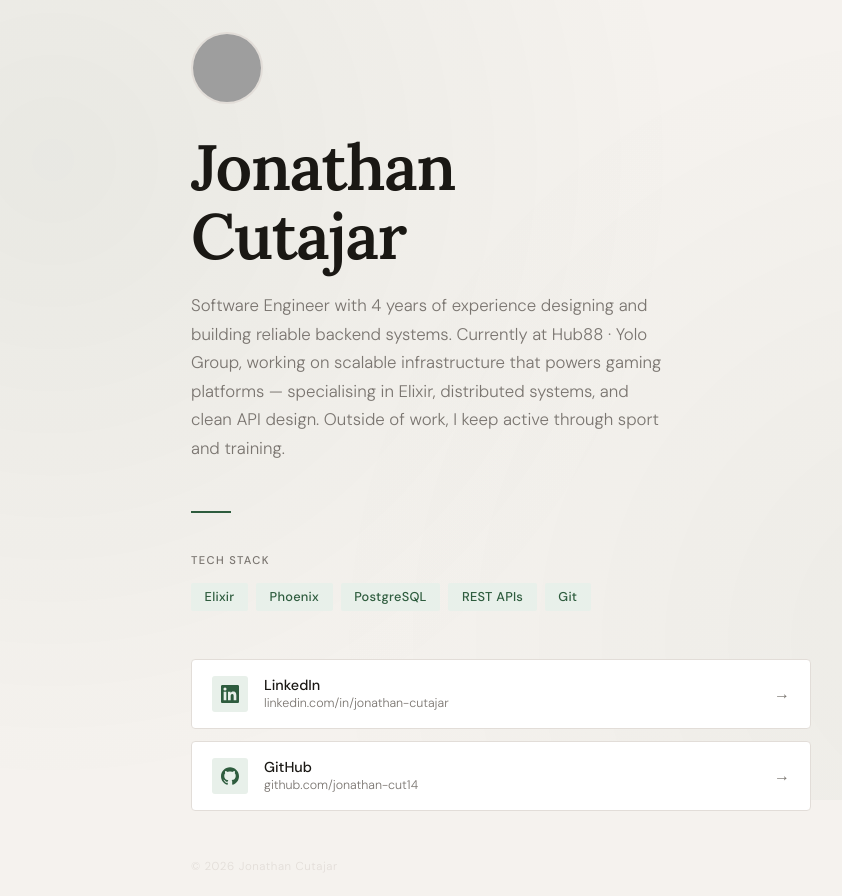
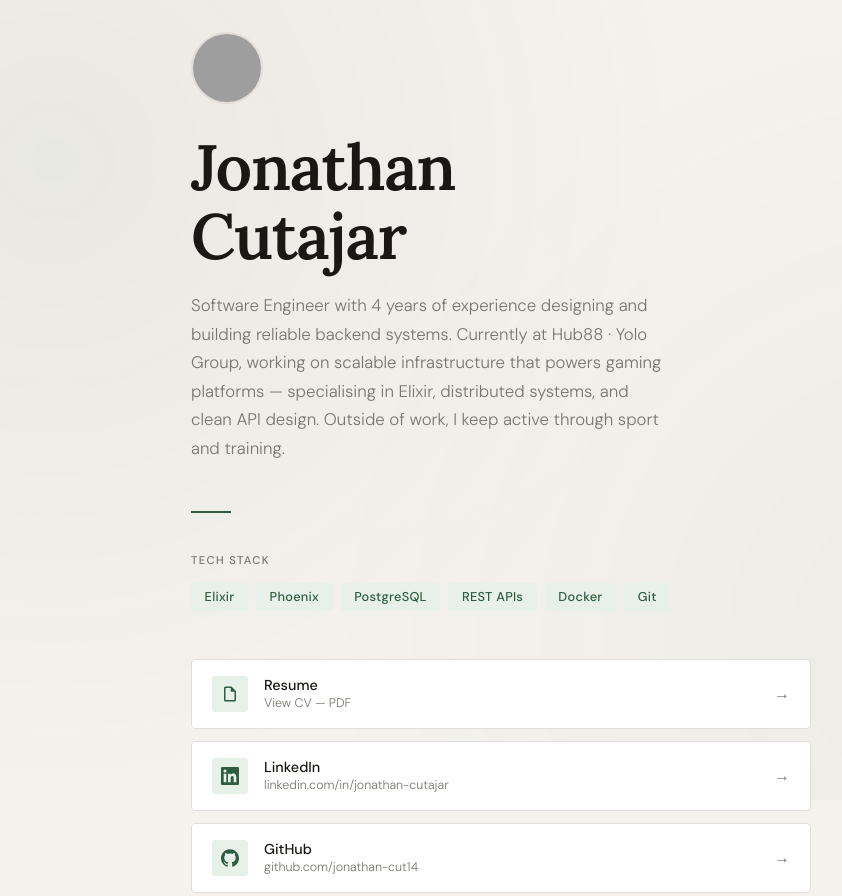
Before and after one commit to jonathan-cut14/portfolio, a plain HTML site: page index.html in a window 1280 px wide. Shown: the top 896 px of the page, without its empty margins (139-981 px from the left). Drawn offline with Linux system fonts and the light colour scheme; grey boxes are pictures that could not be loaded.

Commit message:
feat: CV added to portfolio

```diff
--- a/index.html
+++ b/index.html
@@ -25,10 +25,24 @@
       <span class="tag">Phoenix</span>
       <span class="tag">PostgreSQL</span>
       <span class="tag">REST APIs</span>
+      <span class="tag">Docker</span>
       <span class="tag">Git</span>
     </div>
 
     <div class="links">
+
+      <a href="assets/jonathan-cutajar-cv.pdf" target="_blank" rel="noopener" class="link-item">
+        <div class="link-icon">
+          <svg viewBox="0 0 24 24" xmlns="http://www.w3.org/2000/svg">
+            <path d="M14 2H6a2 2 0 0 0-2 2v16a2 2 0 0 0 2 2h12a2 2 0 0 0 2-2V8l-6-6zm4 18H6V4h7v5h5v11z"/>
+          </svg>
+        </div>
+        <div class="link-text">
+          <span class="link-name">Resume</span>
+          <span class="link-handle">View CV — PDF</span>
+        </div>
+        <span class="link-arrow">→</span>
+      </a>
 
       <a href="https://www.linkedin.com/in/jonathan-cutajar/" target="_blank" rel="noopener" class="link-item">
         <div class="link-icon">
```
Also changed, not shown: 1 other file.
